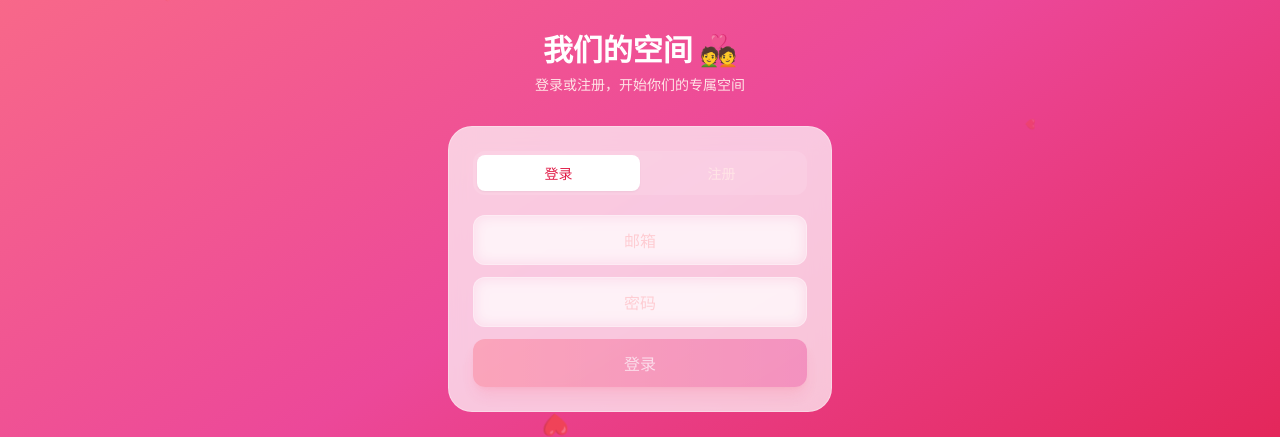
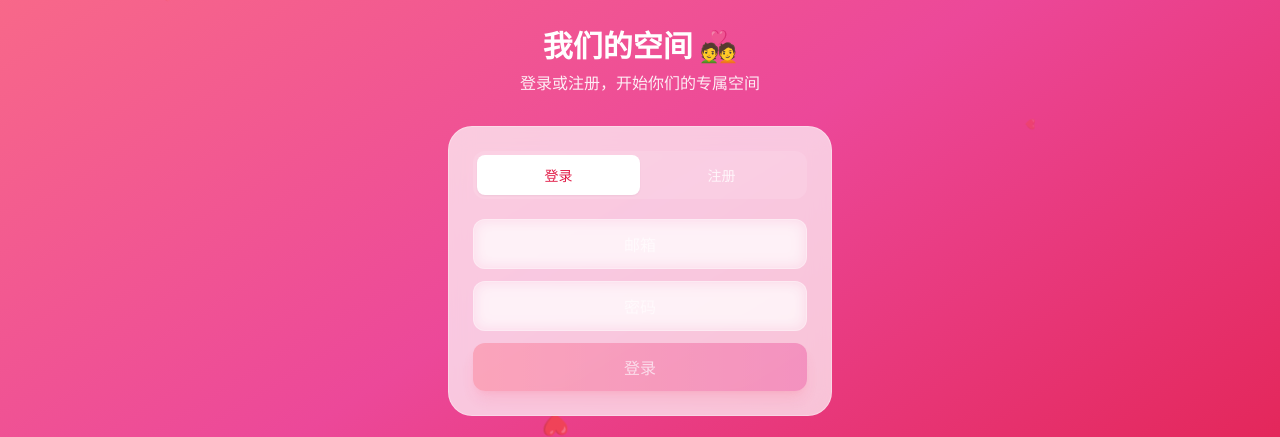
Before and after one commit to jiaxin-li-jason/couple-app, a Next.js app: page / in a window 1280 px wide. Shown: the part 179-616 px from the top of the page. Built offline with nearby package versions, Linux system fonts and the light colour scheme; no server answers.

Commit message:
fix: improve login form readability - brighter text, larger fonts

```diff
--- a/src/components/PairingGuard.tsx
+++ b/src/components/PairingGuard.tsx
@@ -103,7 +103,7 @@ export default function PairingGuard({ children }: { children: React.ReactNode }
         <FloatingHearts />
         <div className="relative z-10 text-center mb-8 animate-fade-in-up">
           <h1 className="text-3xl font-bold text-white mb-2">我们的空间 💑</h1>
-          <p className="text-rose-100 text-sm">登录或注册，开始你们的专属空间</p>
+          <p className="text-white/90 text-base">登录或注册，开始你们的专属空间</p>
         </div>
 
         <div className="w-full max-w-sm relative z-10">
@@ -112,20 +112,20 @@ export default function PairingGuard({ children }: { children: React.ReactNode }
             <div className="flex bg-white/10 rounded-xl p-1 mb-5">
               <button
                 onClick={() => { setTab('login'); setError(''); }}
-                className={`flex-1 py-2 rounded-lg text-sm font-medium transition-colors ${tab === 'login' ? 'bg-white text-rose-600 shadow-sm' : 'text-rose-100'}`}
+                className={`flex-1 py-2.5 rounded-lg text-sm font-medium transition-colors ${tab === 'login' ? 'bg-white text-rose-600 shadow-sm' : 'text-white/80'}`}
               >
                 登录
               </button>
               <button
                 onClick={() => { setTab('register'); setError(''); }}
-                className={`flex-1 py-2 rounded-lg text-sm font-medium transition-colors ${tab === 'register' ? 'bg-white text-rose-600 shadow-sm' : 'text-rose-100'}`}
+                className={`flex-1 py-2.5 rounded-lg text-sm font-medium transition-colors ${tab === 'register' ? 'bg-white text-rose-600 shadow-sm' : 'text-white/80'}`}
               >
                 注册
               </button>
             </div>
 
             {error && (
-              <p className={`text-center text-sm mb-3 ${error === '注册成功，请登录' ? 'text-green-300' : 'text-rose-200'}`}>
+              <p className={`text-center text-sm mb-3 font-medium ${error === '注册成功，请登录' ? 'text-green-200' : 'text-white'}`}>
                 {error}
               </p>
             )}
@@ -138,7 +138,7 @@ export default function PairingGuard({ children }: { children: React.ReactNode }
                   onChange={(e) => setEmail(e.target.value)}
                   onKeyDown={(e) => e.key === 'Enter' && handleLogin()}
                   placeholder="邮箱"
-                  className="w-full bg-white/20 border border-white/30 rounded-xl px-4 py-3 text-center text-white outline-none placeholder-rose-200 focus:border-white/50 backdrop-blur"
+                  className="w-full bg-white/20 border border-white/30 rounded-xl px-4 py-3 text-center text-white outline-none placeholder-white/60 focus:border-white/50 backdrop-blur"
                 />
                 <input
                   type="password"
@@ -146,7 +146,7 @@ export default function PairingGuard({ children }: { children: React.ReactNode }
                   onChange={(e) => setPassword(e.target.value)}
                   onKeyDown={(e) => e.key === 'Enter' && handleLogin()}
                   placeholder="密码"
-                  className="w-full bg-white/20 border border-white/30 rounded-xl px-4 py-3 text-center text-white outline-none placeholder-rose-200 focus:border-white/50 backdrop-blur"
+                  className="w-full bg-white/20 border border-white/30 rounded-xl px-4 py-3 text-center text-white outline-none placeholder-white/60 focus:border-white/50 backdrop-blur"
                 />
                 <button
                   onClick={handleLogin}
@@ -164,7 +164,7 @@ export default function PairingGuard({ children }: { children: React.ReactNode }
                   onChange={(e) => setEmail(e.target.value)}
                   onKeyDown={(e) => e.key === 'Enter' && handleRegister()}
                   placeholder="邮箱"
-                  className="w-full bg-white/20 border border-white/30 rounded-xl px-4 py-3 text-center text-white outline-none placeholder-rose-200 focus:border-white/50 backdrop-blur"
+                  className="w-full bg-white/20 border border-white/30 rounded-xl px-4 py-3 text-center text-white outline-none placeholder-white/60 focus:border-white/50 backdrop-blur"
                 />
                 <input
                   type="password"
@@ -172,7 +172,7 @@ export default function PairingGuard({ children }: { children: React.ReactNode }
                   onChange={(e) => setPassword(e.target.value)}
                   onKeyDown={(e) => e.key === 'Enter' && handleRegister()}
                   placeholder="密码"
-                  className="w-full bg-white/20 border border-white/30 rounded-xl px-4 py-3 text-center text-white outline-none placeholder-rose-200 focus:border-white/50 backdrop-blur"
+                  className="w-full bg-white/20 border border-white/30 rounded-xl px-4 py-3 text-center text-white outline-none placeholder-white/60 focus:border-white/50 backdrop-blur"
                 />
                 <input
                   type="password"
@@ -180,7 +180,7 @@ export default function PairingGuard({ children }: { children: React.ReactNode }
                   onChange={(e) => setConfirmPassword(e.target.value)}
                   onKeyDown={(e) => e.key === 'Enter' && handleRegister()}
                   placeholder="确认密码"
-                  className="w-full bg-white/20 border border-white/30 rounded-xl px-4 py-3 text-center text-white outline-none placeholder-rose-200 focus:border-white/50 backdrop-blur"
+                  className="w-full bg-white/20 border border-white/30 rounded-xl px-4 py-3 text-center text-white outline-none placeholder-white/60 focus:border-white/50 backdrop-blur"
                 />
                 <button
                   onClick={handleRegister}
@@ -205,12 +205,12 @@ export default function PairingGuard({ children }: { children: React.ReactNode }
 
         <div className="relative z-10 text-center mb-8 animate-fade-in-up">
           <h1 className="text-3xl font-bold text-white mb-2">我们的空间 💑</h1>
-          <p className="text-rose-100 text-sm">先和你的另一半配对吧</p>
+          <p className="text-white/90 text-base">先和你的另一半配对吧</p>
         </div>
 
         <div className="w-full max-w-sm space-y-4 relative z-10">
           <div className="glass rounded-3xl p-6">
-            <h2 className="text-sm font-semibold text-rose-700 mb-3">我还没配对</h2>
+            <h2 className="text-base font-semibold text-white mb-3">我还没配对</h2>
             <button
               onClick={async () => {
                 const c = await generateCode();
@@ -222,7 +222,7 @@ export default function PairingGuard({ children }: { children: React.ReactNode }
             </button>
             {myCode && (
               <div className="mt-4 text-center animate-fade-in-up">
-                <p className="text-rose-300 text-xs mb-1">你的配对码</p>
+                <p className="text-white/80 text-sm mb-1">你的配对码</p>
                 <p
                   className="text-3xl font-bold tracking-widest text-white cursor-pointer"
                   onClick={() => {
@@ -232,14 +232,14 @@ export default function PairingGuard({ children }: { children: React.ReactNode }
                 >
                   {myCode}
                 </p>
-                {copied && <p className="text-green-300 text-xs mt-1">已复制！</p>}
-                <p className="text-rose-200 text-xs mt-2">发送给你的另一半</p>
+                {copied && <p className="text-green-200 text-sm mt-1">已复制！</p>}
+                <p className="text-white/70 text-sm mt-2">发送给你的另一半</p>
               </div>
             )}
           </div>
 
           <div className="glass rounded-3xl p-6">
-            <h2 className="text-sm font-semibold text-rose-700 mb-3">我有配对码</h2>
+            <h2 className="text-base font-semibold text-white mb-3">我有配对码</h2>
             <input
               type="text"
               inputMode="numeric"
@@ -247,7 +247,7 @@ export default function PairingGuard({ children }: { children: React.ReactNode }
               value={code}
               onChange={(e) => setCode(e.target.value.replace(/\D/g, ''))}
               placeholder="输入6位配对码"
-              className="w-full bg-white/20 border border-white/30 rounded-xl px-4 py-3 text-center text-2xl tracking-widest outline-none text-white placeholder-rose-200 focus:border-white/50 backdrop-blur"
+              className="w-full bg-white/20 border border-white/30 rounded-xl px-4 py-3 text-center text-2xl tracking-widest outline-none text-white placeholder-white/60 focus:border-white/50 backdrop-blur"
             />
             <button
               onClick={async () => {
```
